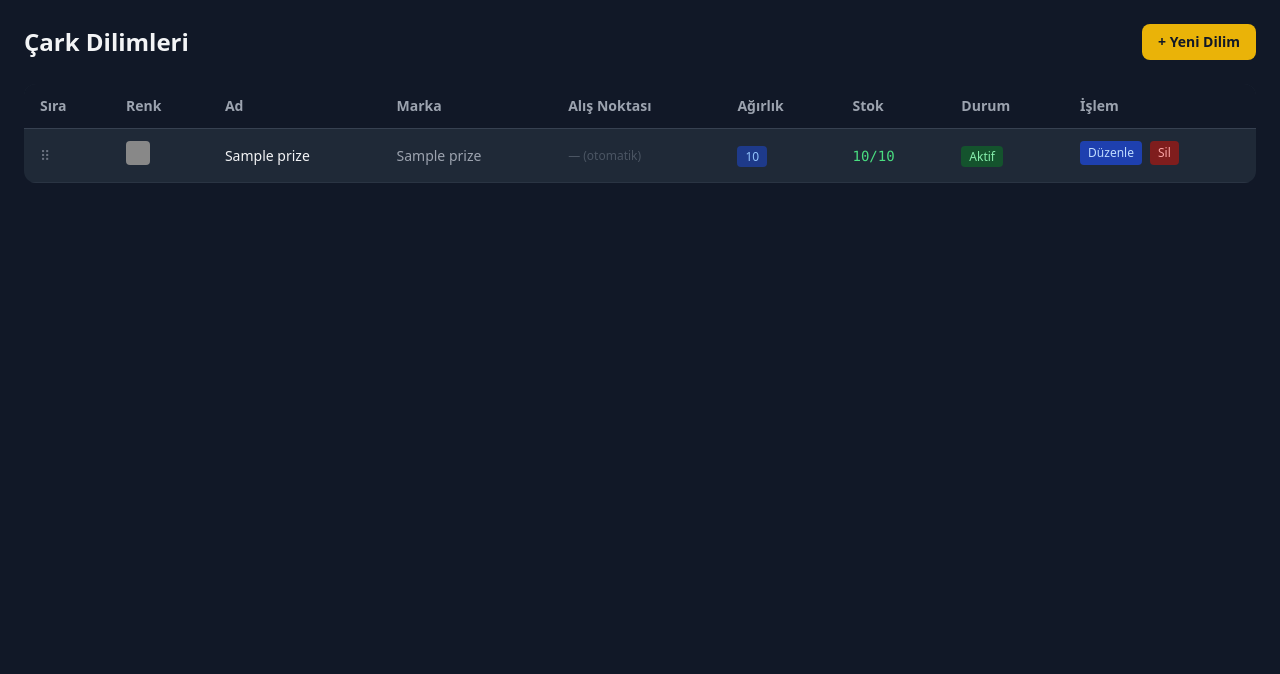
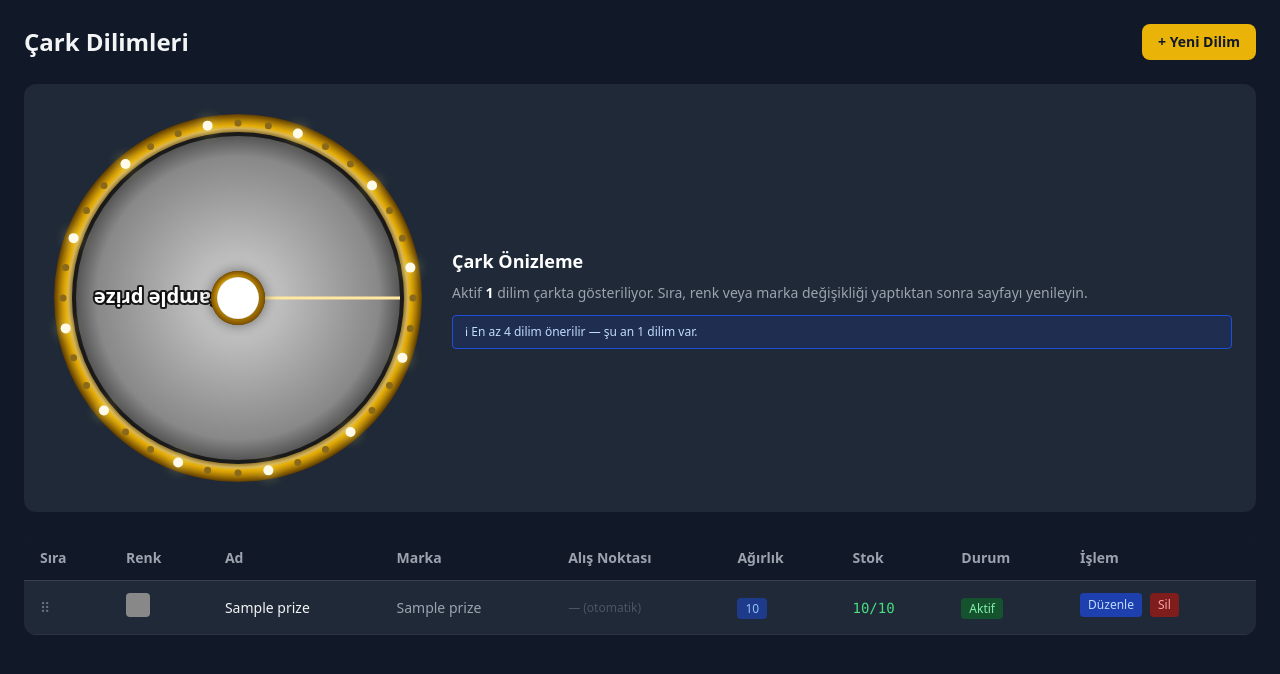
Before and after one commit to ahmeterhancy-cpu/hediye-carki, a PHP site: page /admin/prizes in a window 1280 px wide. Shown: the part 53-727 px from the top of the page. Run offline with PHP 8.4, Linux system fonts and the light colour scheme; the visitor is signed in with stand-in values (Sample User, id 1); tables that the repository leaves empty hold one stand-in row (values such as "Sample post"); data that the repository does not hold is empty; some libraries are stand-ins or nearby versions.

Commit message:
feat(admin): Çark Dilimleri sayfasına canlı önizleme + cache busting
- /admin/prizes üstünde 380x380 canvas ile çark önizlemesi
- aktif dilim sayısı ve uyarı mesajları
- wheel.js'e filemtime ile versiyon parametresi (browser cache busting)

Co-Authored-By: Claude Sonnet 4.6 <noreply@anthropic.com>

```diff
--- a/app/Views/admin/prizes.php
+++ b/app/Views/admin/prizes.php
@@ -5,6 +5,29 @@
           class="bg-yellow-500 hover:bg-yellow-400 text-gray-900 font-bold px-4 py-2 rounded-lg text-sm">
     + Yeni Dilim
   </button>
+</div>
+
+<?php $activePrizes = array_values(array_filter($prizes, fn($p) => (int)($p['is_active'] ?? 0) === 1)); ?>
+<div class="bg-gray-800 rounded-xl p-6 mb-6 flex flex-col md:flex-row items-center gap-6">
+  <div class="shrink-0">
+    <canvas id="previewCanvas" width="380" height="380" class="block"></canvas>
+  </div>
+  <div class="text-sm text-gray-300 flex-1">
+    <h2 class="text-lg font-bold text-white mb-2">Çark Önizleme</h2>
+    <p class="text-gray-400 mb-3">
+      Aktif <strong class="text-white"><?= count($activePrizes) ?></strong> dilim çarkta gösteriliyor.
+      Sıra, renk veya marka değişikliği yaptıktan sonra sayfayı yenileyin.
+    </p>
+    <?php if (count($activePrizes) === 0): ?>
+      <div class="bg-yellow-900/30 border border-yellow-700 text-yellow-200 px-3 py-2 rounded text-xs">
+        ⚠ Çarkta gösterilecek aktif dilim yok. Aşağıdan ekleyin veya pasif dilimleri aktifleştirin.
+      </div>
+    <?php elseif (count($activePrizes) < 4): ?>
+      <div class="bg-blue-900/30 border border-blue-700 text-blue-200 px-3 py-2 rounded text-xs">
+        ℹ En az 4 dilim önerilir — şu an <?= count($activePrizes) ?> dilim var.
+      </div>
+    <?php endif; ?>
+  </div>
 </div>
 
 <div class="bg-gray-800 rounded-xl overflow-hidden">
@@ -159,7 +182,13 @@
 </div>
 
 <script src="https://cdn.jsdelivr.net/npm/sortablejs@1.15.2/Sortable.min.js"></script>
+<script src="/assets/js/wheel.js?v=<?= filemtime(BASE_PATH . '/assets/js/wheel.js') ?>"></script>
 <script>
+const previewPrizes = <?= json_encode($activePrizes) ?>;
+if (previewPrizes.length > 0) {
+  new Wheel(document.getElementById('previewCanvas'), previewPrizes);
+}
+
 function openEdit(p) {
   document.getElementById('editForm').action  = '/admin/prizes/' + p.id;
   document.getElementById('editName').value   = p.name;
--- a/app/Views/staff/spin.php
+++ b/app/Views/staff/spin.php
@@ -225,8 +225,8 @@
 }
 </style>
 
-<script src="/assets/js/wheel.js"></script>
-<script src="/assets/js/confetti.js"></script>
+<script src="/assets/js/wheel.js?v=<?= filemtime(BASE_PATH . '/assets/js/wheel.js') ?>"></script>
+<script src="/assets/js/confetti.js?v=<?= filemtime(BASE_PATH . '/assets/js/confetti.js') ?>"></script>
 <script>
 const prizes = <?= json_encode($prizes) ?>;
 const csrfToken = <?= json_encode(\App\Core\Csrf::token()) ?>;
```
